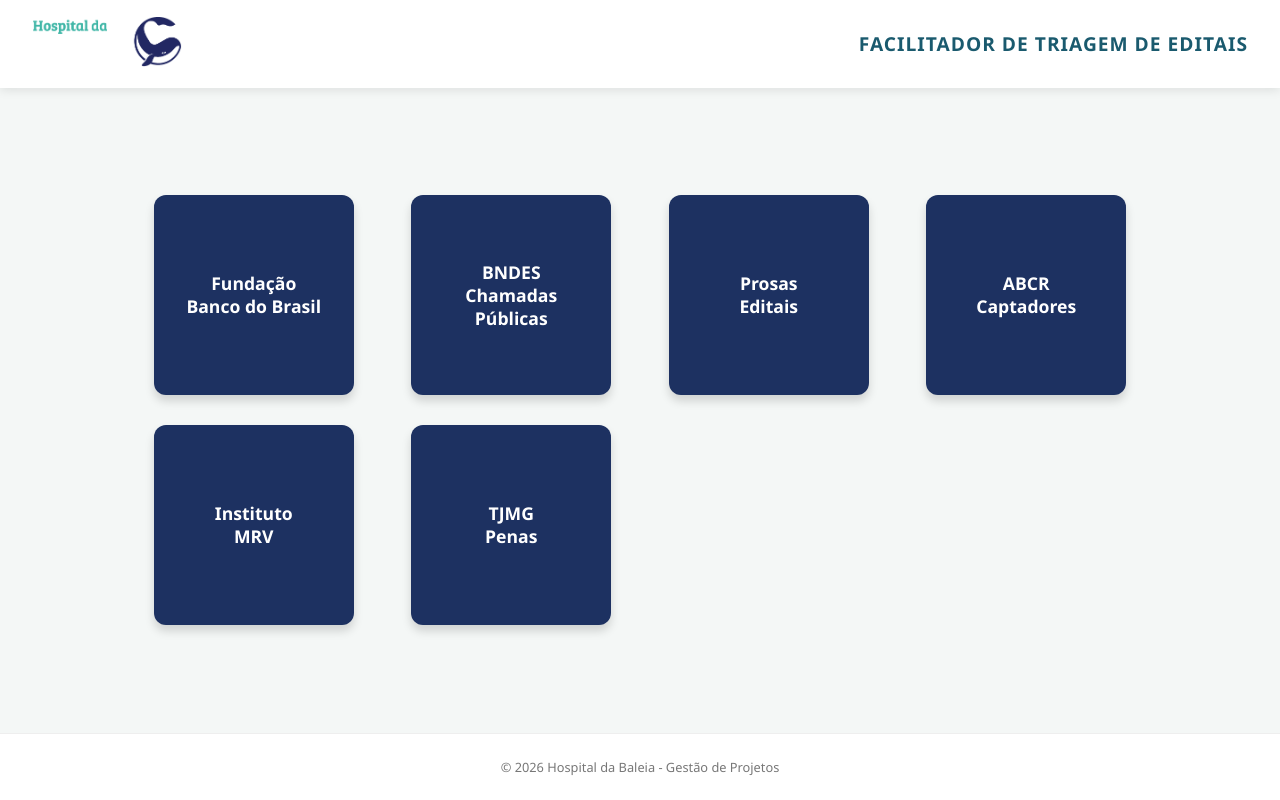
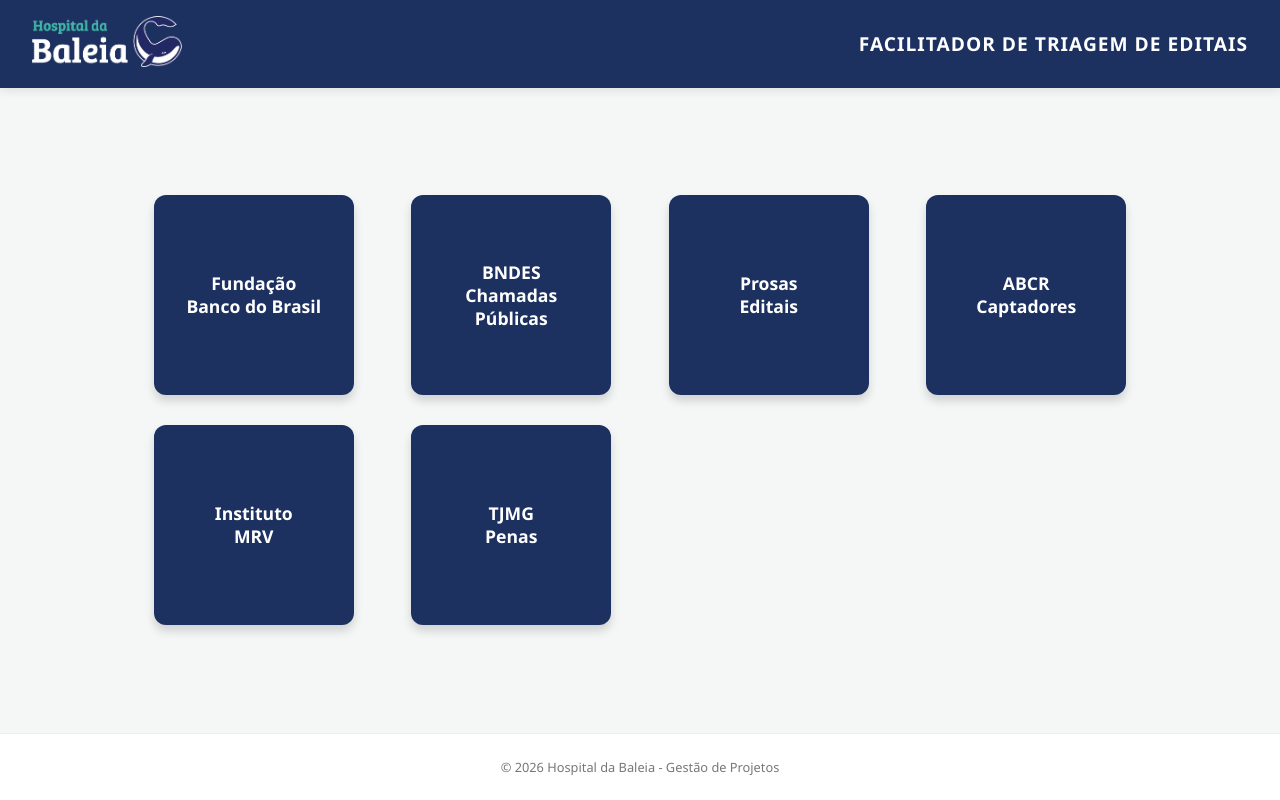
Before and after one commit to AlexMigotti/Facilitador, a plain HTML site: page index.html in a window 1280 px wide. Drawn offline with Linux system fonts and the light colour scheme.

Commit message:
Update style.css

```diff
--- a/style.css
+++ b/style.css
@@ -14,7 +14,7 @@
 }
 
 header {
-    background-color: #fff;
+    background-color: #1d3161;
     padding: 1rem 2rem; /* Reduzi o padding vertical */
     display: flex;
     align-items: center; /* Alinha a logo e o título verticalmente */
@@ -32,7 +32,7 @@
 }
 
 h1 {
-    color: #1a5a6e; /* Tom aproximado do verde da logo */
+    color: #ffffff; /* Tom aproximado do verde da logo */
     font-size: 1.2rem; /* Título menor para equilibrar */
     text-transform: uppercase;
     letter-spacing: 1px;
@@ -60,7 +60,7 @@
 
 .square-btn {
     background-color: #1d3161; /* Azul escuro da logo */
-    color: white;
+    color: rgb(255, 255, 255);
     border: none;
     cursor: pointer;
     transition: transform 0.2s, background-color 0.3s, box-shadow 0.3s;
```
